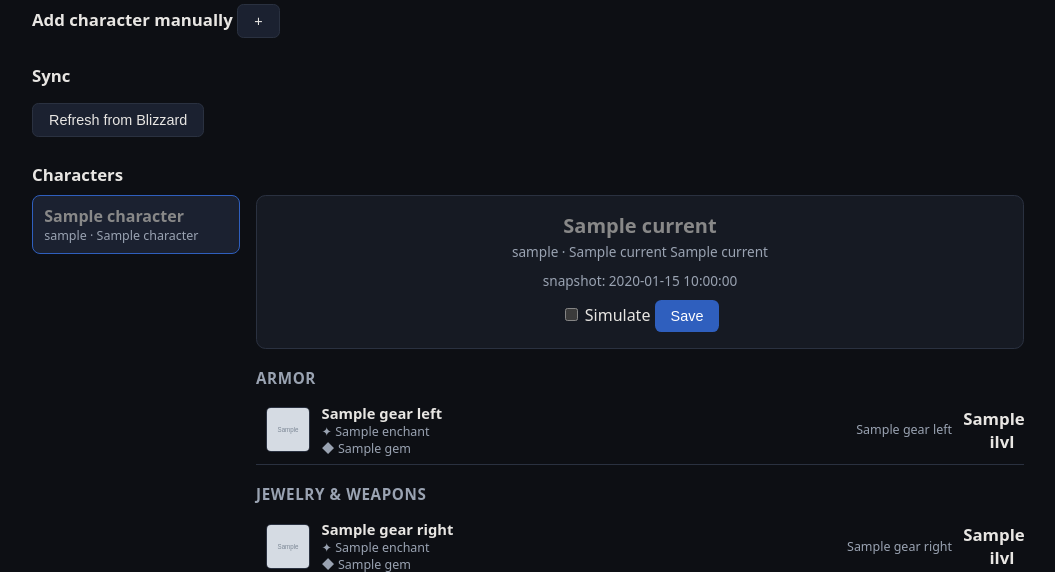
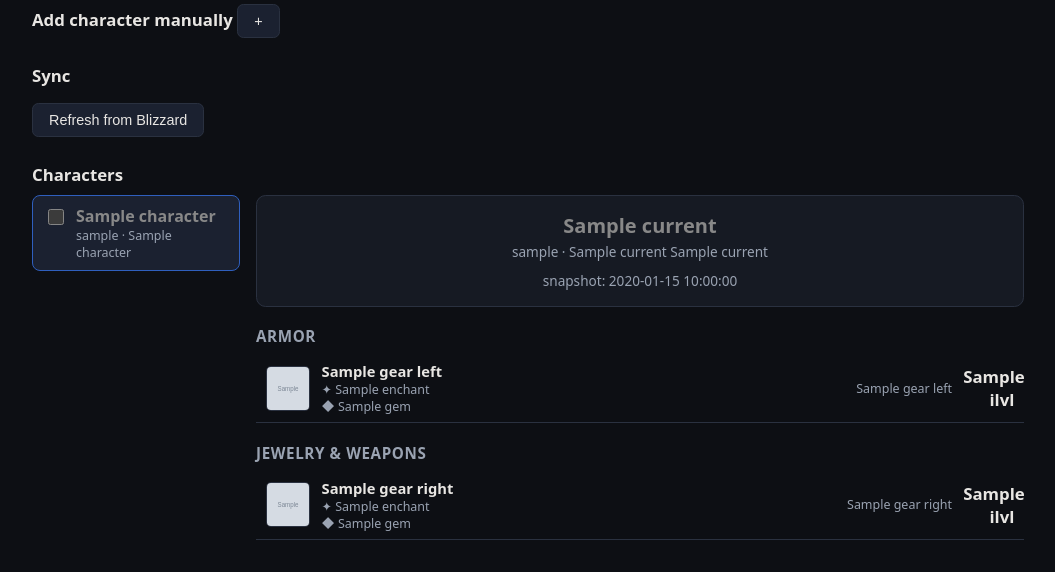
Before and after one commit to cabanj/wow-gear-optymizer, a FastAPI app: template app/templates/characters.html in a window 1280 px wide. Shown: the part 134-706 px from the top of the page, without its empty margins (112-1167 px from the left). Run offline with FastAPI, Linux system fonts and the light colour scheme; the template is opened without the code that fills it: most values are stand-ins (such as "Sample title", 1, 10 or a date in 2020); grey boxes marked "Sample" are stand-in pictures; parts of the project's set-up code (start-up, migrations or seed data) failed here and were passed over.

Commit message:
feat: selection checkbox in side menu with autosave, drop duplicate hero form

```diff
--- a/app/static/app.css
+++ b/app/static/app.css
@@ -117,10 +117,12 @@ h2 { font-size: 1.05rem; margin: 1.6rem 0 .6rem; }
 /* character layout: side menu + detail */
 .char-layout { display: grid; grid-template-columns: 13rem 1fr; gap: 1rem; align-items: start; }
 .char-menu { display: flex; flex-direction: column; gap: .35rem; position: sticky; top: 4rem; }
-.menu-item { display: block; background: var(--panel); border: 1px solid var(--border);
-  border-radius: .5rem; padding: .55rem .7rem; text-decoration: none; color: inherit; }
+.menu-item { display: flex; gap: .55rem; align-items: flex-start; background: var(--panel);
+  border: 1px solid var(--border); border-radius: .5rem; padding: .55rem .7rem; }
 .menu-item:hover { border-color: var(--accent); }
 .menu-item.active { border-color: var(--accent); background: var(--panel2); }
+.menu-item a { text-decoration: none; color: inherit; flex: 1; min-width: 0; }
+.menu-item .sim-check { margin-top: .25rem; width: 1rem; height: 1rem; accent-color: var(--up); cursor: pointer; }
 .menu-item .nm { font-weight: 650; }
 .menu-item .sub { display: block; color: var(--muted); font-size: .78rem; }
 .menu-item .dot { color: var(--up); font-size: .8rem; float: right; }
--- a/app/templates/characters.html
+++ b/app/templates/characters.html
@@ -20,12 +20,14 @@
 <div class="char-layout" id="charlayout">
   <aside class="char-menu" id="charmenu">
     {% for c in characters %}
-    <a class="menu-item{% if current and c.id == current.id %} active{% endif %}"
-       href="/characters?character_id={{ c.id }}">
-      <span class="nm" style="color:{{ c.class_color }}">{{ c.name }}</span>
-      <span class="sub">{{ c.realm_slug }} · {{ c.class_name or '?' }}</span>
-      {% if c.selected %}<span class="dot" title="selected for simulations">●</span>{% endif %}
-    </a>
+    <div class="menu-item{% if current and c.id == current.id %} active{% endif %}">
+      <input type="checkbox" class="sim-check" data-id="{{ c.id }}" {% if c.selected %}checked{% endif %}
+        title="Include in daily simulations" onclick="event.stopPropagation()">
+      <a href="/characters?character_id={{ c.id }}">
+        <span class="nm" style="color:{{ c.class_color }}">{{ c.name }}</span>
+        <span class="sub">{{ c.realm_slug }} · {{ c.class_name or '?' }}</span>
+      </a>
+    </div>
     {% endfor %}
     {% if not characters %}<p class="meta">No characters yet.</p>{% endif %}
   </aside>
@@ -35,12 +37,6 @@
       <div class="nm" style="color:{{ current.class_color }}">{{ current.name }}</div>
       <div class="sub">{{ current.realm_slug }} · {{ current.class_name or '?' }} {{ current.active_spec_name or '' }}</div>
       <div class="meta">snapshot: {{ current.snapshot_time or '—' }}</div>
-      <form id="select-form">
-        <label class="pick"><input type="checkbox" id="sel-one" {% if current.selected %}checked{% endif %}>
-          Simulate</label>
-        <button class="btn" type="submit">Save</button>
-        <span class="meta" id="msg"></span>
-      </form>
     </div>
     {% if gear_left %}
     <h3>Armor</h3>
@@ -98,20 +94,16 @@ document.getElementById('refresh').onclick = async () => {
   m.textContent = r.ok ? 'Done — reloading…' : 'Refresh failed (' + r.status + ')';
   if (r.ok) setTimeout(() => location.reload(), 800);
 };
-const selForm = document.getElementById('select-form');
-if (selForm) selForm.onsubmit = async (e) => {
-  e.preventDefault();
-  const one = document.getElementById('sel-one');
+document.querySelectorAll('.sim-check').forEach(box => box.onchange = async () => {
   const cur = await (await fetch('/api/characters')).json();
   const ids = new Set(cur.filter(c => c.selected).map(c => c.id));
-  const myId = "{{ current.id if current else '' }}";
-  if (one.checked) ids.add(myId); else ids.delete(myId);
+  if (box.checked) ids.add(box.dataset.id); else ids.delete(box.dataset.id);
   const r = await fetch('/api/characters/select', {
     method: 'POST', headers: {'Content-Type': 'application/json'},
     body: JSON.stringify({character_ids: [...ids]})
   });
-  document.getElementById('msg').textContent = r.ok ? 'Saved ✓' : 'Save failed';
-};
+  if (!r.ok) { box.checked = !box.checked; }
+});
 document.getElementById('add-form').onsubmit = async (e) => {
   e.preventDefault();
   const m = document.getElementById('add-msg');
```
